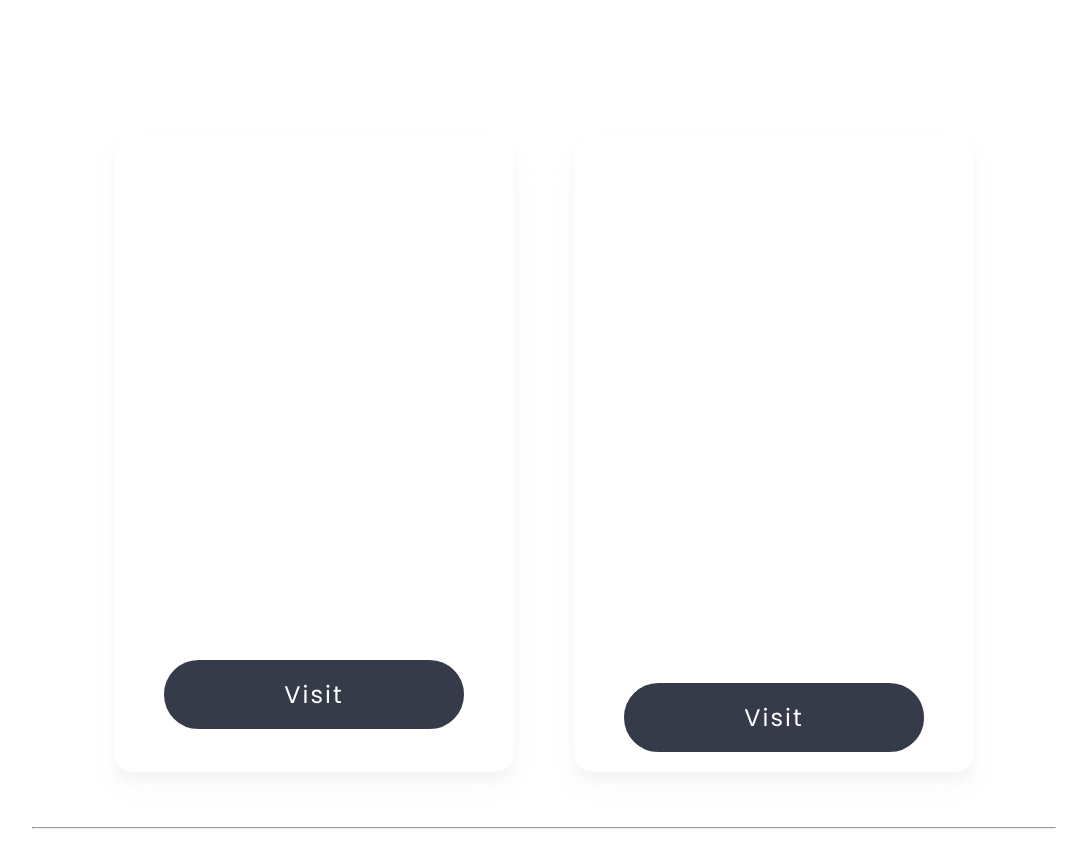
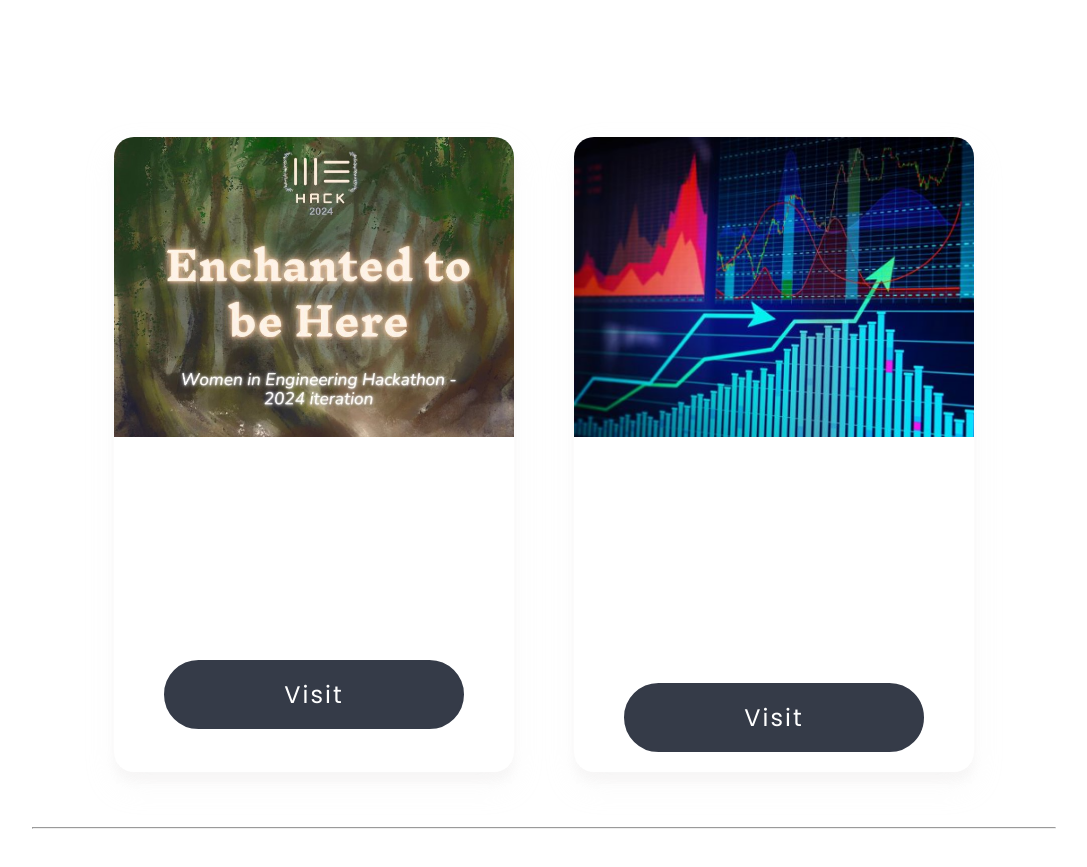
Before and after one commit to laasyagudisa/Personal_Website, a plain HTML site: page index.html in a window 1280 px wide. Shown: the part 1745-2612 px from the top of the page, without its empty margins (96-1183 px from the left). Drawn offline with nearby package versions, Linux system fonts and the light colour scheme; files whose address does not match are found by name.

Commit message:
updated the images path

```diff
--- a/styles.css
+++ b/styles.css
@@ -413,11 +413,11 @@ h4 {
 }
 
 .card-1 {
-    background-image: url("/images/Wehack1.png");
+    background-image: url("Wehack1.png");
 }
 
 .card-2 {
-    background-image: url("/images/data1.png");
+    background-image: url("data1.png");
 }
 
 .card h3 {
```
